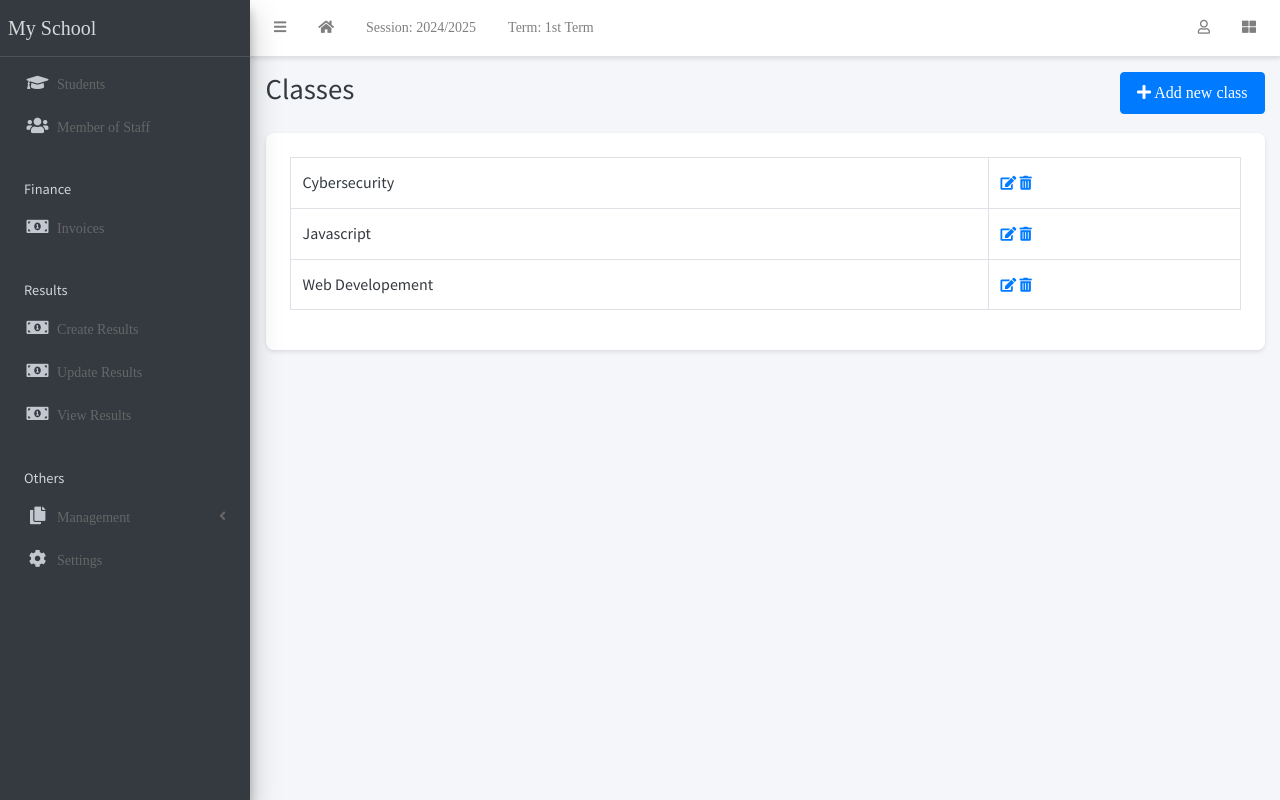
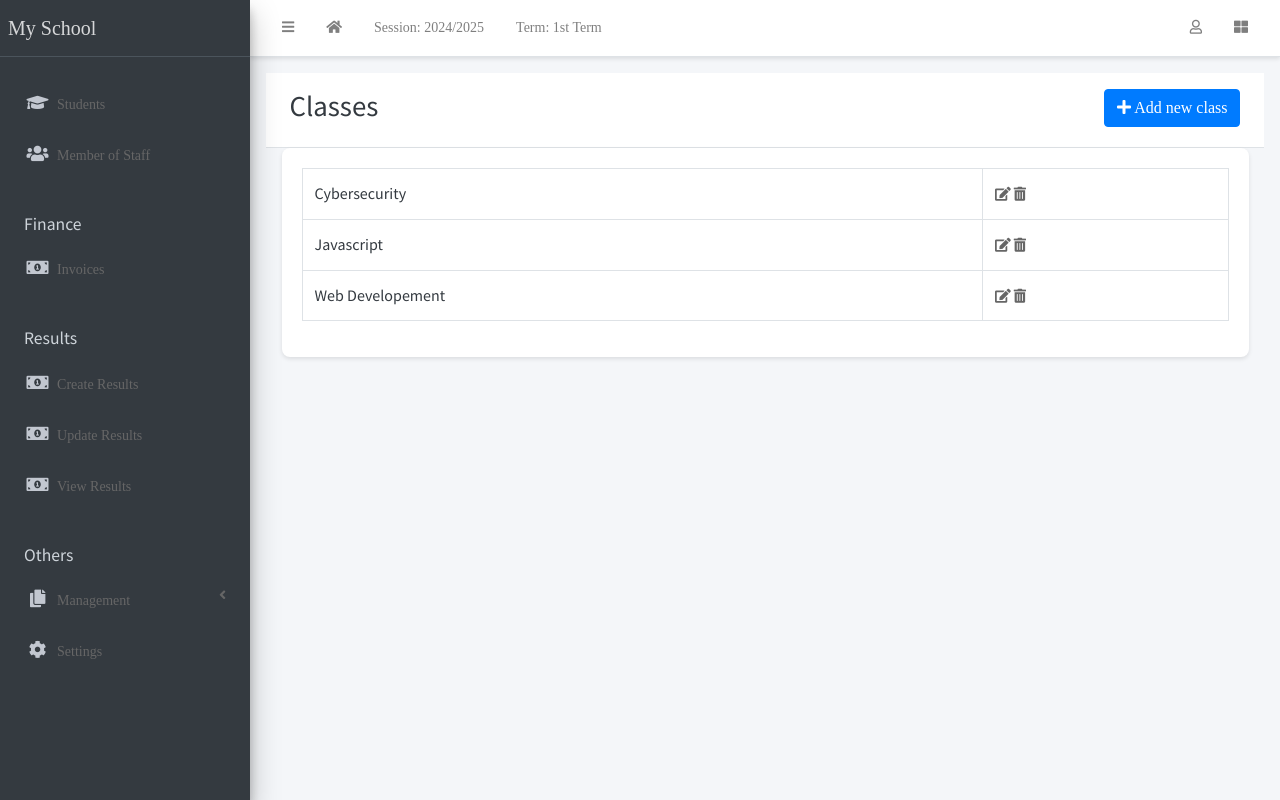
Before and after one commit to inno-wise/skuul-system-github.io, a Django app: page /class/list/ in a window 1280 px wide. Run offline with Django 3.2, Linux system fonts and the light colour scheme; a user stored in the database is signed in; data comes from the database, SQL or seed files in the repository; some libraries are stand-ins or nearby versions.

Commit message:
Update base.html

```diff
--- a/templates/base.html
+++ b/templates/base.html
@@ -30,57 +30,72 @@
         padding: 0;
     }
 
-    a {
-        color: #007bff; /* Bootstrap primary color */
-        text-decoration: none;
+    /* Navbar Styles */
+    .main-header {
+        background-color: #ffffff; /* White background */
+        box-shadow: 0 2px 4px rgba(0, 0, 0, 0.1); /* Shadow for depth */
+        padding: 0.5rem 1rem; /* Padding for navbar */
     }
 
-    a:hover {
-        text-decoration: underline; /* Underline on hover for better visibility */
+    .navbar-nav .nav-link {
+        color: #343a40; /* Dark text for links */
+        padding: 0.5rem 1rem; /* Padding for links */
+        transition: background-color 0.3s; /* Transition for hover effect */
     }
 
-    /* Navbar Styles */
-    .navbar {
-        background-color: #ffffff; /* White background for navbar */
-        box-shadow: 0 2px 4px rgba(0, 0, 0, 0.1); /* Subtle shadow for depth */
-    }
-
-    .nav-link {
-        padding: 0.5rem 1rem; /* Increased padding for better clickability */
-    }
-
-    .nav-link:hover {
+    .navbar-nav .nav-link:hover {
         background-color: #f8f9fa; /* Light background on hover */
+        border-radius: 0.25rem; /* Rounded corners on hover */
     }
 
     /* Sidebar Styles */
     .main-sidebar {
-        background-color: #343a40; /* Dark sidebar */
-        color: #ffffff; /* White text in sidebar */
+        background-color: #343a40; /* Dark background */
+        color: #ffffff; /* White text */
+        height: 100vh; /* Full height */
+        position: fixed; /* Fixed positioning */
+        top: 0; /* Align to top */
+        left: 0; /* Align to left */
+        width: 250px; /* Fixed width */
+        padding-top: 1rem; /* Padding for top */
     }
 
     .sidebar .nav-link {
         color: #ffffff; /* White text for links */
+        padding: 0.75rem 1rem; /* Padding for links */
+        transition: background-color 0.3s; /* Transition for hover effect */
     }
 
     .sidebar .nav-link:hover {
         background-color: #495057; /* Darker background on hover */
+        border-radius: 0.25rem; /* Rounded corners on hover */
     }
 
-    /* Button Styles */
-    .btn {
-        padding: 0.5rem 1rem; /* Consistent padding */
-        border-radius: 0.25rem; /* Rounded corners */
-        transition: background-color 0.3s; /* Smooth transition */
+    .sidebar .nav-header {
+        color: #ced4da; /* Light gray for headers */
+        font-size: 1.1rem; /* Slightly larger font size */
+        padding: 0.5rem 1rem; /* Padding for headers */
     }
 
-    .btn-primary {
-        background-color: #007bff; /* Primary button color */
-        color: #ffffff; /* White text */
+    /* Main Content Styles */
+    .content-wrapper {
+        margin-left: 250px; /* Space for sidebar */
+        padding: 1rem; /* Padding for content */
     }
 
-    .btn-primary:hover {
-        background-color: #0056b3; /* Darker blue on hover */
+    .content-header {
+        background-color: #ffffff; /* White background for header */
+        padding: 1rem; /* Padding for header */
+        border-bottom: 1px solid #dee2e6; /* Bottom border for separation */
+    }
+
+    .breadcrumb {
+        background-color: transparent; /* Transparent background for breadcrumb */
+        padding: 0; /* Remove padding */
+    }
+
+    .breadcrumb-item + .breadcrumb-item::before {
+        content: '>'; /* Custom separator */
     }
 
     /* Card Styles */
@@ -88,61 +103,24 @@
         border: none; /* Remove default border */
         border-radius: 0.5rem; /* Rounded corners */
         box-shadow: 0 2px 4px rgba(0, 0, 0, 0.1); /* Subtle shadow */
-    }
-
-    .card-header {
-        background-color: #f8f9fa; /* Light background for card header */
-        border-bottom: 1px solid #dee2e6; /* Border for separation */
-    }
-
-    .card-body {
-        padding: 1.5rem; /* Increased padding for better spacing */
-    }
-
-    /* Breadcrumb Styles */
-    .breadcrumb {
-        background-color: transparent; /* Transparent background */
-        padding: 0; /* Remove padding */
-    }
-
-    .breadcrumb-item + .breadcrumb-item::before {
-        content: '>'; /* Custom separator */
-    }
-
-    /* Form Styles */
-    input[type="text"],
-    input[type="email"],
-    input[type="password"],
-    select,
-    textarea {
-        width: 100%; /* Full width for inputs */
-        padding: 0.5rem; /* Consistent padding */
-        border: 1px solid #ced4da; /* Light border */
-        border-radius: 0.25rem; /* Rounded corners */
-    }
-
-    input[type="text"]:focus,
-    input[type="email"]:focus,
-    input[type="password"]:focus,
-    select:focus,
-    textarea:focus {
-        border-color: #007bff; /* Blue border on focus */
-        outline: none; /* Remove default outline */
+        margin-bottom: 1rem; /* Margin for spacing */
     }
 
     /* Responsive Adjustments */
     @media (max-width: 768px) {
-        .sidebar {
+        .main-sidebar {
             position: relative; /* Allow sidebar to be responsive */
             width: 100%; /* Full width on small screens */
-        }
-
-        .navbar {
-            flex-direction: column; /* Stack navbar items */
+            height: auto; /* Auto height */
         }
 
         .content-wrapper {
+            margin-left: 0; /* No margin on small screens */
             padding: 1rem; /* Add padding for small screens */
+        }
+
+        .navbar-nav .nav-link {
+ padding: 0.5rem; /* Adjust padding for smaller screens */
         }
     }
   </style>
```
